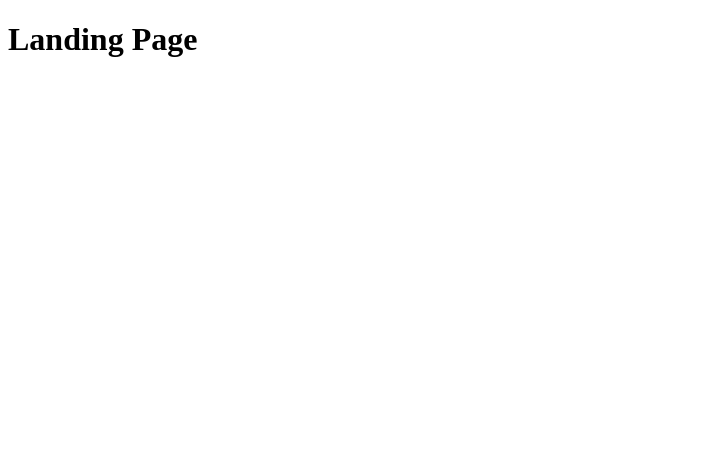
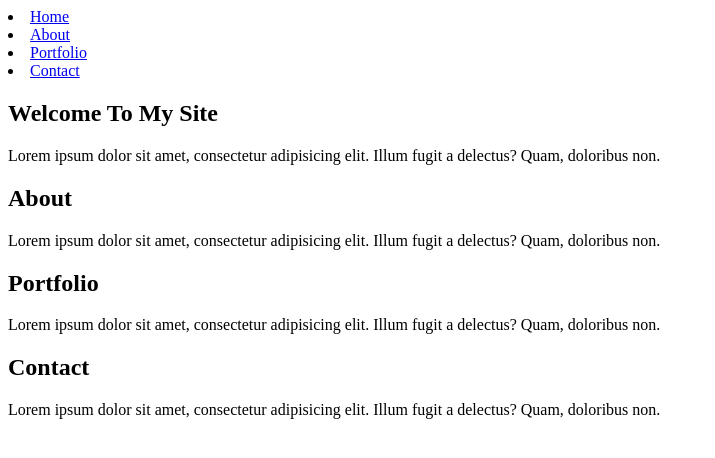
Before and after one commit to rgonz166/rgonz166.github.io, a plain HTML site: page index.html in a window 1280 px wide. Shown: the whole page, without its empty margins (0-715 px from the left). Drawn offline with Linux system fonts and the light colour scheme.

Commit message:
Added navbar and sections

```diff
--- a/index.html
+++ b/index.html
@@ -1,9 +1,35 @@
 <!DOCTYPE html>
-<html>
-    <head>
-
-    </head>
-    <body>
-        <h1>Landing Page</h1>
-    </body>
+<html lang="en">
+<head>
+    <meta charset="UTF-8">
+    <meta name="viewport" content="width=device-width, initial-scale=1.0">
+    <meta http-equiv="X-UA-Compatible" content="ie=edge">
+    <title>Raul Gonzalez Portfolio</title>
+</head>
+<body>
+    <div class="container">
+        <nav class="navbar">
+            <li><a href="#home">Home</a></li>
+            <li><a href="#about">About</a></li>
+            <li><a href="#portfolio">Portfolio</a></li>
+            <li><a href="#contact">Contact</a></li>
+        </nav>
+        <section id="home">
+            <h1>Welcome To My Site</h1>
+            <p>Lorem ipsum dolor sit amet, consectetur adipisicing elit. Illum fugit a delectus? Quam, doloribus non.</p>
+        </section>
+        <section id="about">
+            <h1>About</h1>
+            <p>Lorem ipsum dolor sit amet, consectetur adipisicing elit. Illum fugit a delectus? Quam, doloribus non.</p>
+        </section>
+        <section id="portfolio">
+            <h1>Portfolio</h1>
+            <p>Lorem ipsum dolor sit amet, consectetur adipisicing elit. Illum fugit a delectus? Quam, doloribus non.</p>
+        </section>
+        <section id="contact">
+            <h1>Contact</h1>
+            <p>Lorem ipsum dolor sit amet, consectetur adipisicing elit. Illum fugit a delectus? Quam, doloribus non.</p>
+        </section>
+    </div>
+</body>
 </html>
```
